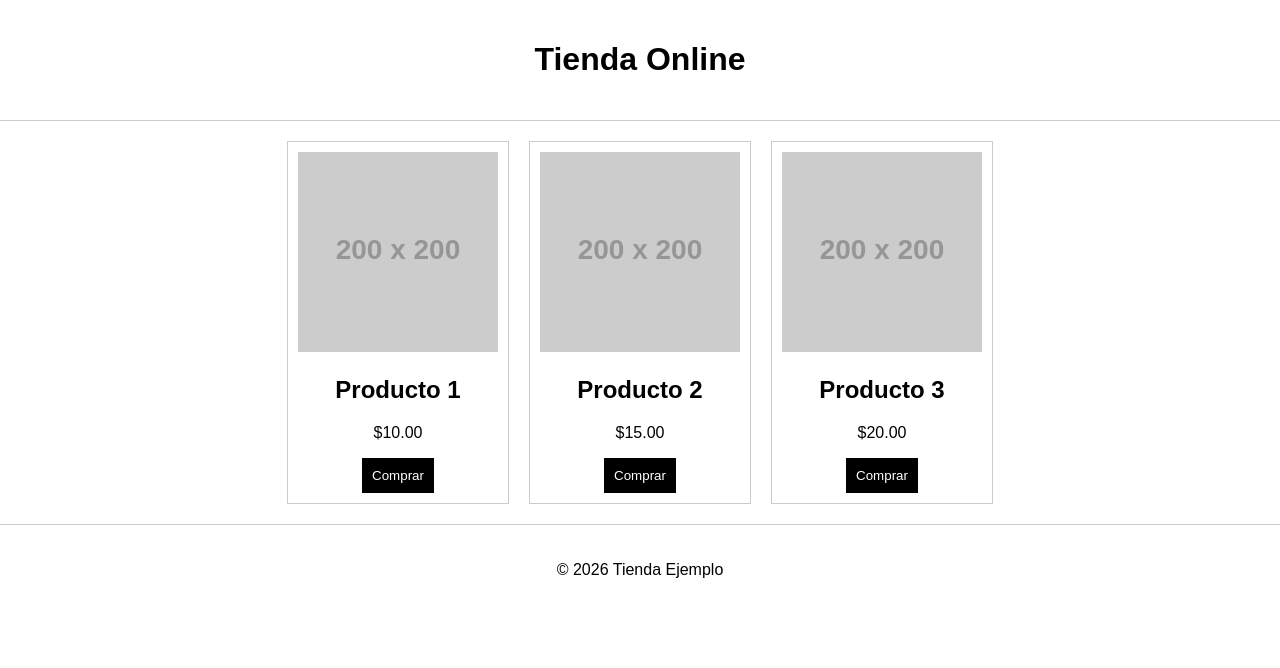
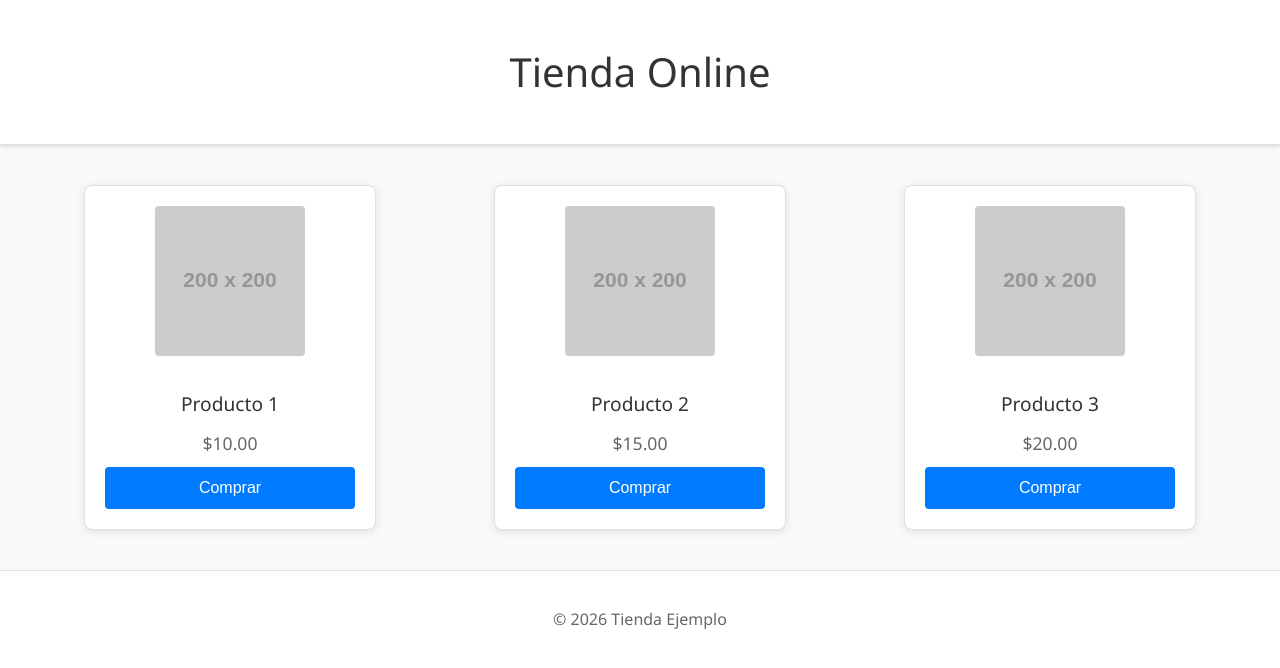
Before and after one commit to BrianAbH/Proyecto-Web-Ejemplo, a plain HTML site: page index.html in a window 1280 px wide. Drawn offline with Linux system fonts and the light colour scheme; placeholder pictures from the web are drawn by us.

Commit message:
Mejora del css

```diff
--- a/styles.css
+++ b/styles.css
@@ -1,52 +1,115 @@
 body {
-    font-family: Arial, sans-serif;
+    font-family: 'Segoe UI', Tahoma, Geneva, Verdana, sans-serif;
     margin: 0;
     padding: 0;
-    background-color: #fff;
-    color: #000;
+    background-color: #f9f9f9;
+    color: #333;
+    line-height: 1.6;
 }
 
 header {
     text-align: center;
-    padding: 20px;
-    border-bottom: 1px solid #ccc;
+    padding: 40px 20px;
+    background-color: #fff;
+    border-bottom: 1px solid #e0e0e0;
+    box-shadow: 0 2px 4px rgba(0,0,0,0.1);
+}
+
+header h1 {
+    margin: 0;
+    font-size: 2.5em;
+    font-weight: 300;
 }
 
 main {
     max-width: 1200px;
     margin: 0 auto;
-    padding: 20px;
+    padding: 40px 20px;
 }
 
 .productos {
-    display: flex;
-    flex-wrap: wrap;
-    gap: 20px;
-    justify-content: center;
+    display: grid;
+    grid-template-columns: repeat(auto-fit, minmax(250px, 1fr));
+    gap: 30px;
+    justify-items: center;
 }
 
 .producto {
-    border: 1px solid #ccc;
-    padding: 10px;
+    background-color: #fff;
+    border: 1px solid #e0e0e0;
+    border-radius: 8px;
+    padding: 20px;
     text-align: center;
-    width: 200px;
+    width: 100%;
+    max-width: 250px;
+    box-shadow: 0 2px 8px rgba(0,0,0,0.1);
+    transition: transform 0.2s, box-shadow 0.2s;
+}
+
+.producto:hover {
+    transform: translateY(-5px);
+    box-shadow: 0 4px 16px rgba(0,0,0,0.15);
 }
 
 .producto img {
     max-width: 100%;
-    height: auto;
+    height: 150px;
+    object-fit: cover;
+    border-radius: 4px;
+    margin-bottom: 15px;
+}
+
+.producto h2 {
+    font-size: 1.2em;
+    margin: 10px 0;
+    font-weight: 400;
+}
+
+.producto p {
+    font-size: 1.1em;
+    color: #666;
+    margin: 10px 0;
 }
 
 button {
-    background-color: #000;
+    background-color: #007bff;
     color: #fff;
     border: none;
-    padding: 10px;
+    padding: 12px 24px;
+    border-radius: 4px;
     cursor: pointer;
+    font-size: 1em;
+    transition: background-color 0.2s;
+    width: 100%;
+}
+
+button:hover {
+    background-color: #0056b3;
+}
+
+button:focus {
+    outline: 2px solid #007bff;
+    outline-offset: 2px;
 }
 
 footer {
     text-align: center;
     padding: 20px;
-    border-top: 1px solid #ccc;
+    background-color: #fff;
+    border-top: 1px solid #e0e0e0;
+    color: #666;
 }
+
+/* Responsive */
+@media (max-width: 768px) {
+    header h1 {
+        font-size: 2em;
+    }
+    main {
+        padding: 20px 10px;
+    }
+    .productos {
+        grid-template-columns: repeat(auto-fit, minmax(200px, 1fr));
+        gap: 20px;
+    }
+}
```
